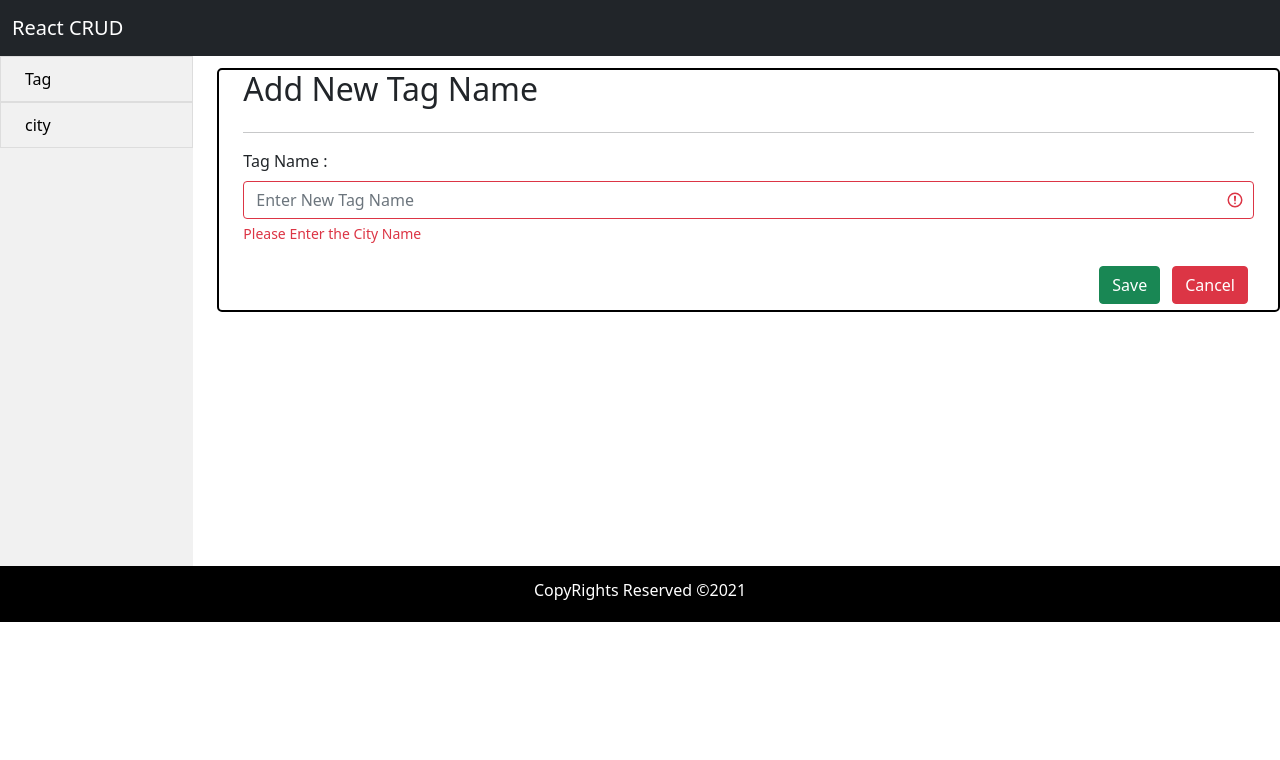
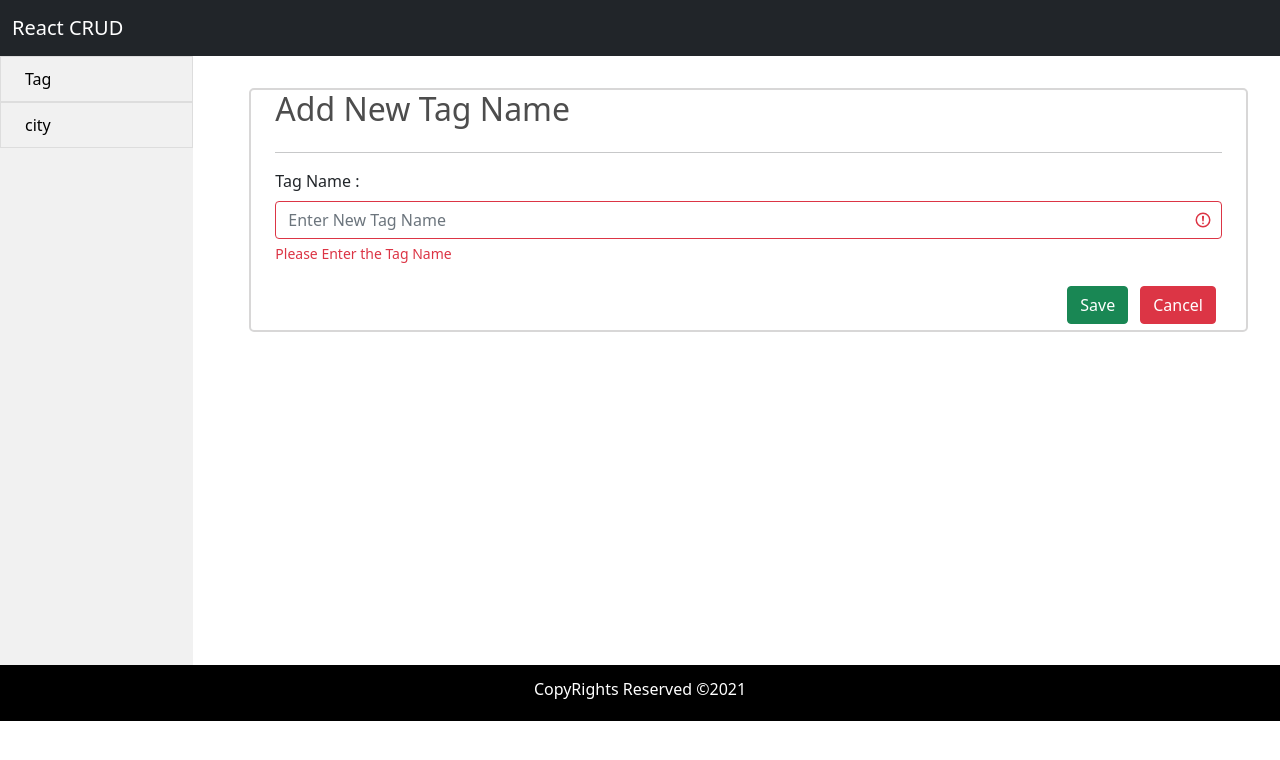
Before and after one commit to Vinoo-GIT/crud-operation, a React (Create React App) app: page /FormValidationTag in a window 1280 px wide. Shown: the top 760 px of the page. Built offline with nearby package versions, Linux system fonts and the light colour scheme.

Commit message:
form updated

```diff
--- a/src/components/FormValidationCity.js
+++ b/src/components/FormValidationCity.js
@@ -2,7 +2,7 @@ import { Col, Container, Row, Form, Button } from "react-bootstrap"
 import { Link } from "react-router-dom";
 
 const FormValidationCity = () =>{
-    return <div>
+    return <div className="form_outline">
         <Container className="form_top">
             <Row className="form_header">
                 <Col sm ={12}>
--- a/src/components/FormValidationTag.js
+++ b/src/components/FormValidationTag.js
@@ -2,7 +2,7 @@ import { Col, Container, Row, Form, Button } from "react-bootstrap"
 import { Link } from "react-router-dom";
 
 const FormValidationTag = () =>{
-    return <div>
+    return <div className="form_outline">
         <Container className="form_top">
             <Row className="form_header">
                 <Col sm ={12}>
@@ -16,7 +16,7 @@ const FormValidationTag = () =>{
                         <Form.Group className="mb-3">
                         <Form.Label>Tag Name :</Form.Label>
                         <Form.Control type="text" placeholder="Enter New Tag Name" required isInvalid />
-                        <Form.Control.Feedback type="invalid">Please Enter the City Name</Form.Control.Feedback>
+                        <Form.Control.Feedback type="invalid">Please Enter the Tag Name</Form.Control.Feedback>
                         </Form.Group>
 
 
--- a/src/components/Sidemenu.module.css
+++ b/src/components/Sidemenu.module.css
@@ -1,26 +1,30 @@
-.side_menu{
+.side_menu {
     background-color: #f1f1f1;
-    height: 510px;
+    height: 609px;
 }
-.side_menu
-ul{
+
+.side_menu ul {
     list-style-type: none;
     margin: 0 !important;
     padding: 0 !important;
 }
-.side_menu ul li  {
+
+.side_menu ul li {
     padding: 10px 12px;
-    border:1px solid #ddd;
+    border: 1px solid #ddd;
 }
-.side_menu ul li:hover{
+
+.side_menu ul li:hover {
     background-color: turquoise;
     color: #fff;
 }
+
 .side_menu ul li a {
     padding: 6px 12px;
     color: #000;
     text-decoration: none;
 }
-.padding_remove{
+
+.padding_remove {
     padding: 0 !important;
 }
--- a/src/index.css
+++ b/src/index.css
@@ -40,8 +40,13 @@ code {
 
 .form_top {
   margin-top: 12px;
-  border: 2px solid black;
+  border: 2px solid rgb(216, 215, 215);
   border-radius: 5px;
+  margin-right: 12px;
+}
+
+.form_header h2 {
+  color: rgb(77, 77, 77);
 }
 
 .form_button button {
@@ -49,6 +54,10 @@ code {
   float: right;
 }
 
+.form_outline {
+  margin: 2rem;
+}
+
 /*----------------------------------------------
           FORM CSS
 -----------------------------------------------*/
```
